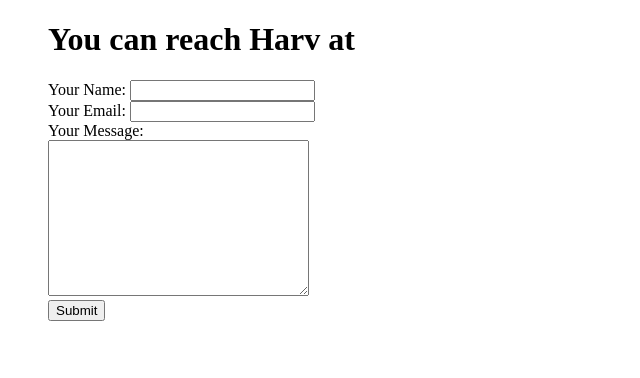
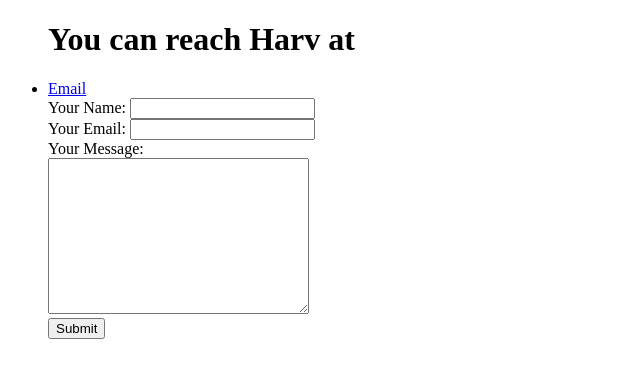
Before and after one commit to hrv33/cv, a plain HTML site: page contact.html in a window 1280 px wide. Shown: the whole page, without its empty margins (0-640 px from the left). Drawn offline with Linux system fonts and the light colour scheme.

Commit message:
Update contact.html

```diff
--- a/contact.html
+++ b/contact.html
@@ -9,29 +9,19 @@
 <body>
   <ul>
     <h1>You can reach Harv at</h1>
-    <!--li> <a href="harvirgill7@gmail.com">Email</a> </li-->
+    <li> <a href="harv@example.com">Email</a> </li>
     <!--li> <a href="tel: +2042042045">Phone</a> </li-->
 
-    <form action="mailto:harv@example.com" method="post" enctype="text/plain">
+      <form action="mailto:harv@example.com" method="post" enctype="text/plain">
 
-      </form>
       <label>Your Name:</label>
       <input type="text" name="yourName" value=""><br>
       <label>Your Email:</label>
       <input type="email" name="yourEmail"> <br>
       <label>Your Message:</label><br>
       <textarea name="yourMessage:" rows="10" cols="30"></textarea><br>
-      <!--label>Dou you want to sign up for the marketing emails</label>
-      <input type="checkbox" name=""> <br>
-      <label>Date</label>
-      <input type="date" name="" value=""> <br>
-      <label>Range</label>
-      <input type="range" name="" value=""><br>
-      <label>Choose File </label>
-      <input type="file" name="" value=""><br>
-      <label>Radio button</label>
-      <input type="radio" name="" value=""-->
-      <input type="submit" name="">
+
+     <input type="submit" name="">
 
 
 
```
